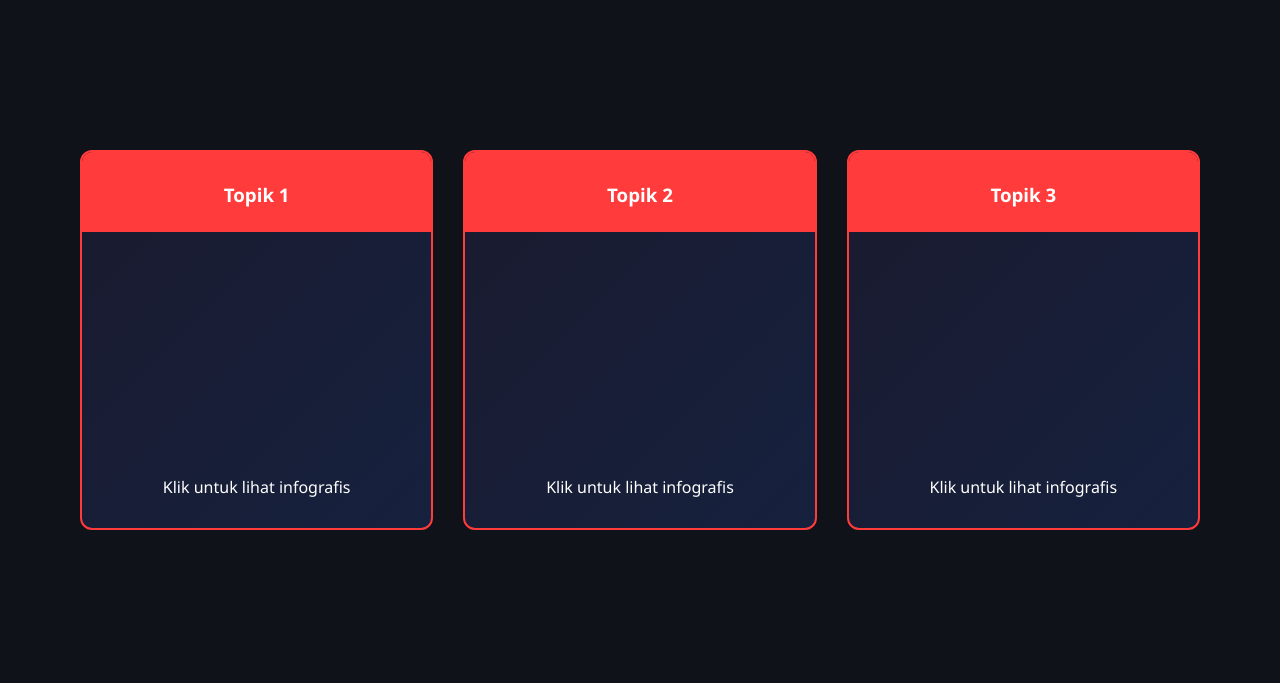
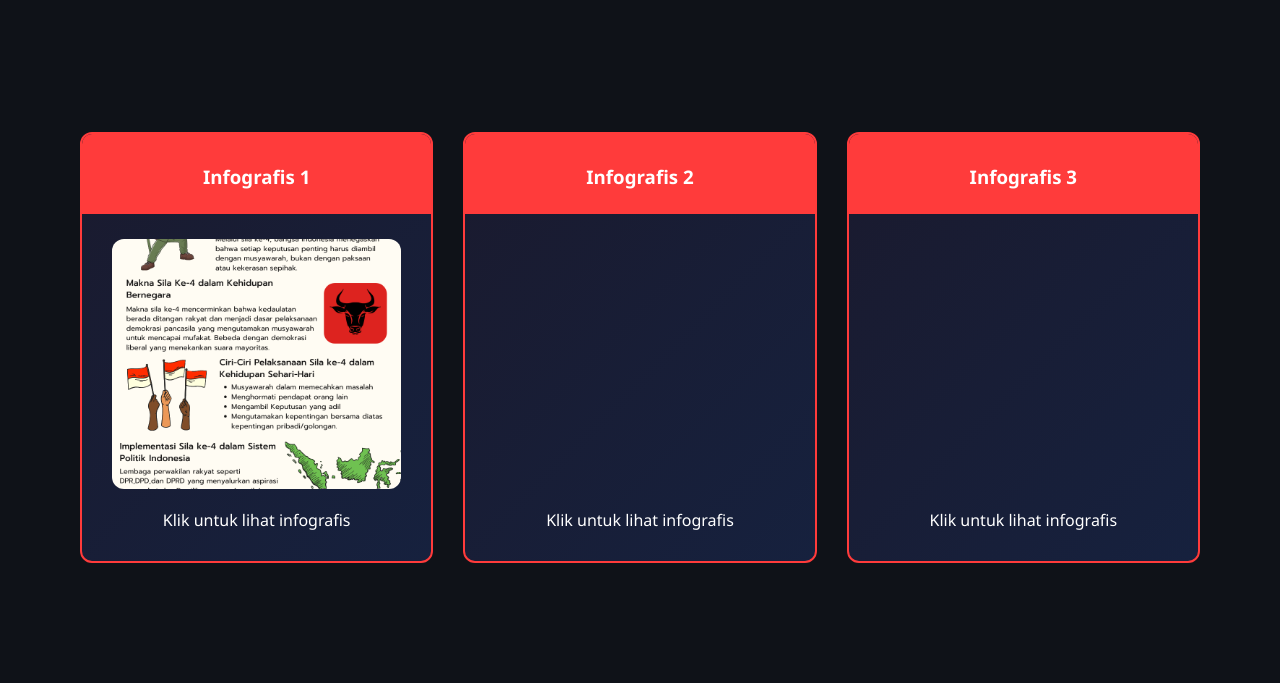
Before and after one commit to JFIRNAND/Tugas-Pancasila-M, a plain HTML site: page Infografis.html in a window 1280 px wide. Shown: the part 200-883 px from the top of the page. Before the commit the page ends 850 px from the top, so only its background shows below. Drawn offline with Linux system fonts and the light colour scheme.

Commit message:
(update) update nambah thumbnail infografis

```diff
--- a/Infografis.html
+++ b/Infografis.html
@@ -10,32 +10,36 @@
     <header id="navbar">
   <div class="logo">Kelompok5 PancasilaM</div>
 <nav>
-    <a href="#" class="active">Beranda</a>
+    <a href="index.html" class="active">Beranda</a>
     <a href="index.html#features">Fitur</a>
     <a href="Artikel.html" >Artikel</a>
     <a href="index.html#news">Berita</a>
     <a href="Anggota.html">Anggota Kelompok</a>
-    <a href="https://ngl.link/kelompok424572">QNA</a>
+    <a href="https://ngl.link/kelompok424572" target="_blank" rel="noopener noreferrer">QNA</a>
     <a href="Infografis.html">Infografis</a>
   </nav>
 </header>
 
 <section class="infografis-section">
   <h1>INFOGRAFIS</h1>
+  <p>Kumpulan Infografis tentang Sila ke-4</p>
 
   <div class="grid">
     <div class="info-card" data-img="img/Infografis1.png">
-      <h3>Topik 1</h3>
+      <h3>Infografis 1</h3>
+      <div class="thumb">
+        <img src="img\Infografis1.png" alt="Makna Simbol Pancasila">
+      </div>
       <p>Klik untuk lihat infografis</p>
     </div>
 
     <div class="info-card" data-img="img/info2.jpg">
-      <h3>Topik 2</h3>
+      <h3>Infografis 2</h3>
       <p>Klik untuk lihat infografis</p>
     </div>
 
     <div class="info-card" data-img="img/info3.jpg">
-      <h3>Topik 3</h3>
+      <h3>Infografis 3</h3>
       <p>Klik untuk lihat infografis</p>
     </div>
   </div>
--- a/infografis.css
+++ b/infografis.css
@@ -65,7 +65,6 @@ nav a:hover::after {
 
 h1{
   font-size:40px;
-  margin-bottom:40px;
 }
 
 /* GRID */
@@ -113,6 +112,23 @@ h1{
   box-shadow:0 20px 40px rgba(255,59,59,.3);
 }
 
+.thumb{
+  width: 100%;
+  height: 250px;
+  overflow: hidden;
+  border-radius: 12px;
+  margin-bottom: 20px;
+  margin-top: 50px;
+}
+
+.thumb img{
+  width: 100%;
+  height: 100%;
+  object-fit: cover;
+  transition: transform .4s;
+}
+
+
 /* MODAL */
 .modal{
   position:fixed;
```
